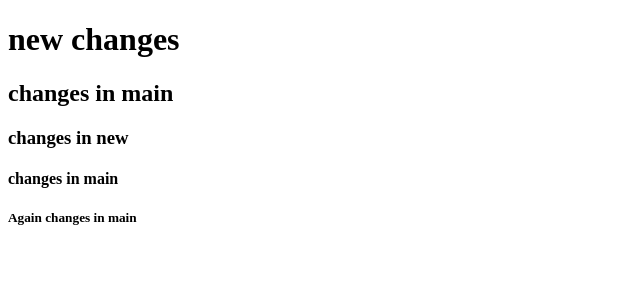
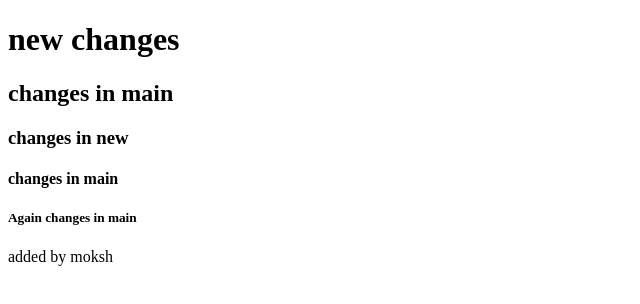
Before and after one commit to kavya9873/please, a plain HTML site: page index.html in a window 1280 px wide. Shown: the whole page, without its empty margins (0-640 px from the left). Drawn offline with Linux system fonts and the light colour scheme.

Commit message:
Update index.html

```diff
--- a/index.html
+++ b/index.html
@@ -11,5 +11,6 @@
     <h3>changes in new</h3>
     <h4>changes in main</h4>
     <h5>Again changes in main</h5>
+    <p>added by moksh</p>
 </body>
 </html>
```
